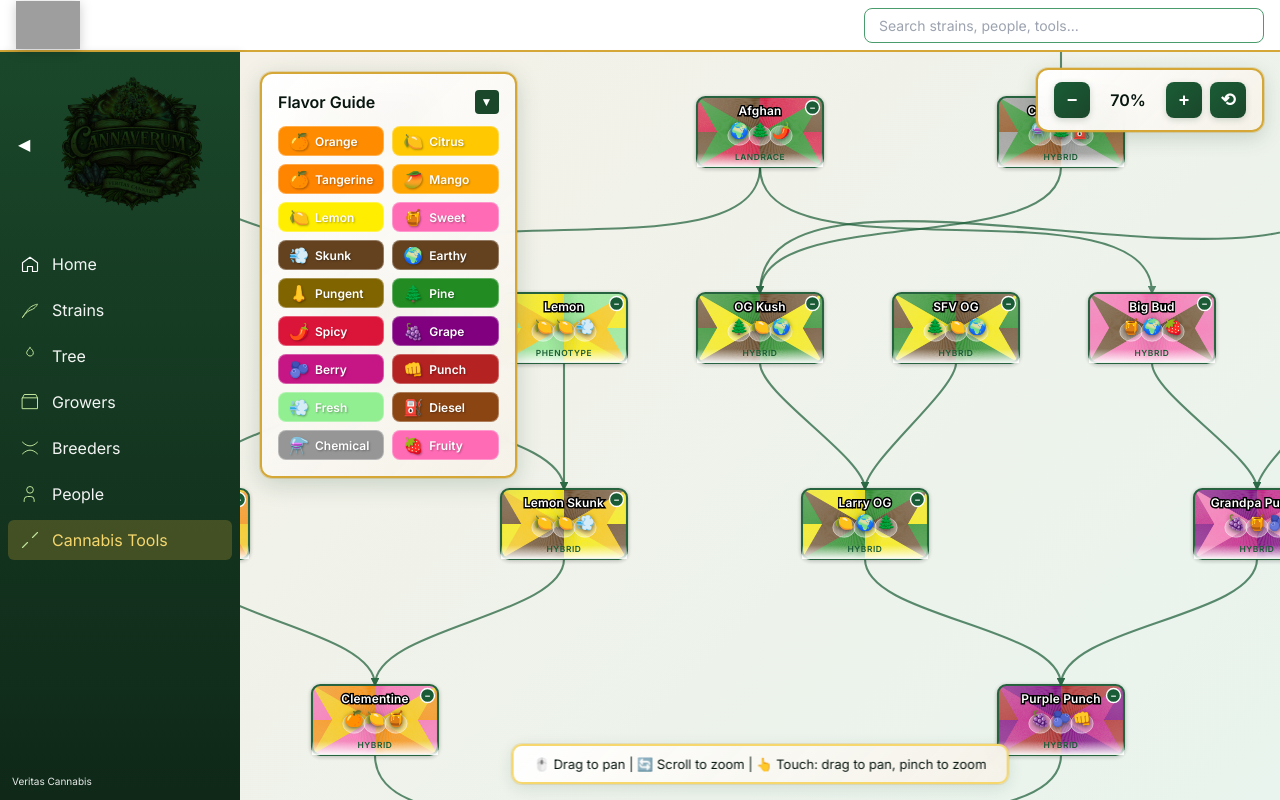
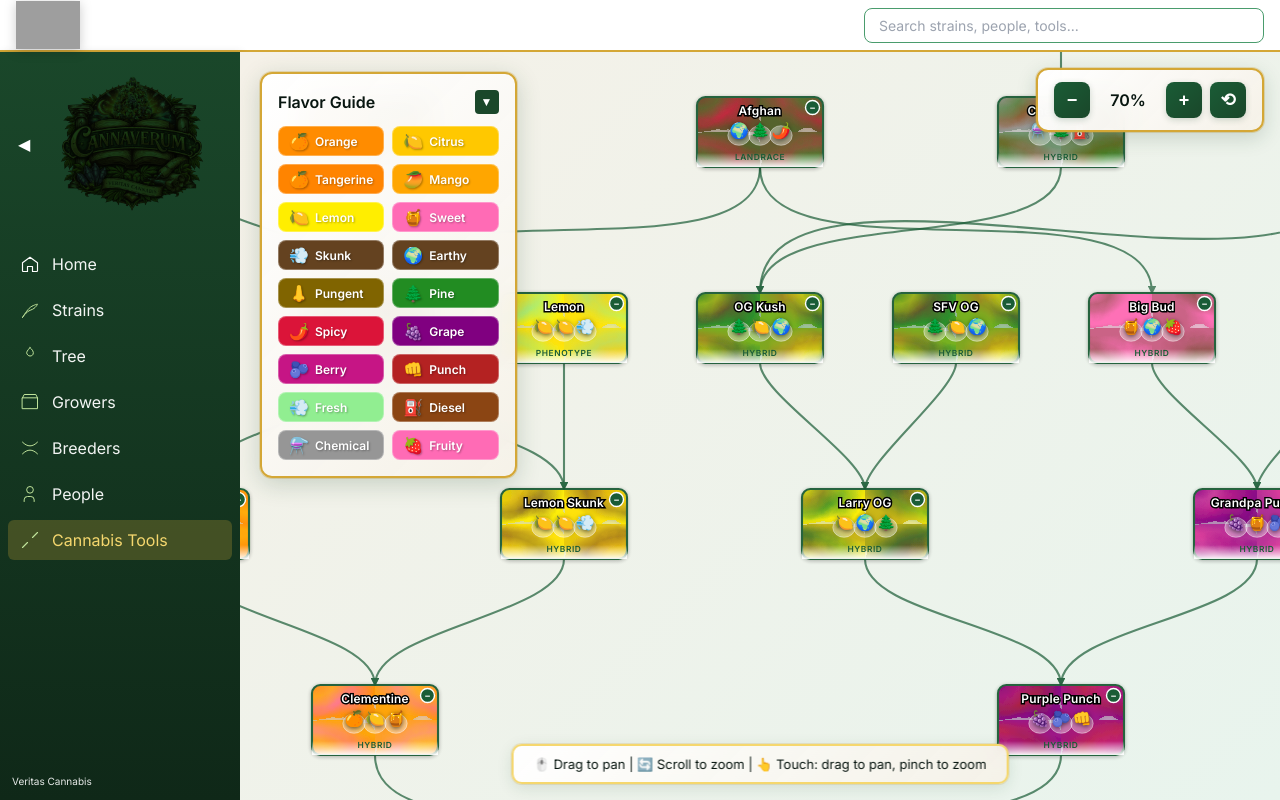
Before and after one commit to mylesgarveyjournal/test_repo, a React (Create React App) app: page /tools/flavor-tree in a window 1280 px wide. Built offline with nearby package versions, Linux system fonts and the light colour scheme; grey boxes are pictures that could not be loaded; the HTML template or start-up script is replaced by a standard one.

Commit message:
Replace geometric wedges with smooth organic 1960s-style flowing swirls, contained within box

```diff
--- a/src/components/FlavorTree.js
+++ b/src/components/FlavorTree.js
@@ -488,73 +488,66 @@ const FlavorTree = ({ strainData }) => {
       >
         {/* Definitions - must be outside transform */}
         <defs>
-          {/* Create TRUE rotating conic swirl - same pattern for all boxes */}
+          {/* Create TRUE 1960s-style smooth flowing swirls */}
           {visibleData.nodes.map(node => {
             const pattern = createPsychedelicPattern(node.id, node.flavors.slice(0, 3));
             if (!pattern) return null;
 
-            // Create PROPER conic gradient using angular mathematics
-            // Generate smooth rotating wedges that create a spiral effect
-            const segments = 360; // One per degree for ultra-smooth
-            const rotations = 4; // Number of complete color cycles (>360 deg)
-
+            // Create organic flowing swirl using layered gradients with turbulence
             return (
               <React.Fragment key={pattern.id}>
+                {/* Base swirling gradient layers */}
+                <radialGradient id={`${pattern.id}-layer1`} cx="50%" cy="50%">
+                  <stop offset="0%" stopColor={pattern.colors[0]} />
+                  <stop offset="33%" stopColor={pattern.colors[1]} />
+                  <stop offset="66%" stopColor={pattern.colors[2]} />
+                  <stop offset="100%" stopColor={pattern.colors[0]} />
+                </radialGradient>
+
+                <radialGradient id={`${pattern.id}-layer2`} cx="30%" cy="30%">
+                  <stop offset="0%" stopColor={pattern.colors[1]} />
+                  <stop offset="50%" stopColor={pattern.colors[2]} />
+                  <stop offset="100%" stopColor={pattern.colors[0]} />
+                </radialGradient>
+
+                <radialGradient id={`${pattern.id}-layer3`} cx="70%" cy="70%">
+                  <stop offset="0%" stopColor={pattern.colors[2]} />
+                  <stop offset="50%" stopColor={pattern.colors[0]} />
+                  <stop offset="100%" stopColor={pattern.colors[1]} />
+                </radialGradient>
+
+                {/* Organic swirl distortion - PROPER settings for smooth flow */}
+                <filter id={`${pattern.id}-swirl`}>
+                  <feTurbulence
+                    type="fractalNoise"
+                    baseFrequency="0.02"
+                    numOctaves="4"
+                    result="noise"
+                    seed="123"
+                  />
+                  <feDisplacementMap
+                    in="SourceGraphic"
+                    in2="noise"
+                    scale="40"
+                    xChannelSelector="R"
+                    yChannelSelector="G"
+                  />
+                </filter>
+
                 <pattern
                   id={pattern.id}
                   x="0" y="0"
                   width="180" height="100"
                   patternUnits="userSpaceOnUse"
+                  viewBox="0 0 180 100"
                 >
-                  <defs>
-                    {/* Create smooth color stops for blending */}
-                    <radialGradient id={`${pattern.id}-smoothing`} cx="50%" cy="50%">
-                      <stop offset="0%" stopColor="transparent" />
-                      <stop offset="70%" stopColor="transparent" />
-                      <stop offset="100%" stopColor="black" stopOpacity="0.1" />
-                    </radialGradient>
-                  </defs>
+                  {/* Layer multiple offset gradients for organic swirl */}
+                  <rect width="180" height="100" fill={`url(#${pattern.id}-layer1)`} filter={`url(#${pattern.id}-swirl)`} />
+                  <rect width="180" height="100" fill={`url(#${pattern.id}-layer2)`} opacity="0.5" filter={`url(#${pattern.id}-swirl)`} />
+                  <rect width="180" height="100" fill={`url(#${pattern.id}-layer3)`} opacity="0.5" filter={`url(#${pattern.id}-swirl)`} />
 
-                  <g transform="translate(90, 50)">
-                    {/* Create ultra-smooth conic gradient using thin wedges */}
-                    {Array.from({ length: segments }).map((_, i) => {
-                      const angle = (i / segments) * 360;
-                      const nextAngle = ((i + 1) / segments) * 360;
-
-                      // Calculate which color based on angle with multiple rotations
-                      const normalizedAngle = (angle * rotations) % 360;
-                      const colorPhase = normalizedAngle / 360;
-
-                      // Smooth interpolation between colors
-                      let color;
-                      if (colorPhase < 0.333) {
-                        color = pattern.colors[0];
-                      } else if (colorPhase < 0.666) {
-                        color = pattern.colors[1];
-                      } else {
-                        color = pattern.colors[2];
-                      }
-
-                      // Calculate wedge points
-                      const radius = 100;
-                      const x1 = Math.cos(angle * Math.PI / 180) * radius;
-                      const y1 = Math.sin(angle * Math.PI / 180) * radius;
-                      const x2 = Math.cos(nextAngle * Math.PI / 180) * radius;
-                      const y2 = Math.sin(nextAngle * Math.PI / 180) * radius;
-
-                      return (
-                        <path
-                          key={i}
-                          d={`M 0,0 L ${x1},${y1} L ${x2},${y2} Z`}
-                          fill={color}
-                          opacity="0.95"
-                        />
-                      );
-                    })}
-
-                    {/* Add subtle glow overlay for depth */}
-                    <circle cx="0" cy="0" r="100" fill={`url(#${pattern.id}-smoothing)`} />
-                  </g>
+                  {/* Smooth color blending overlay */}
+                  <rect width="180" height="100" fill={`url(#${pattern.id}-layer1)`} opacity="0.3" />
                 </pattern>
               </React.Fragment>
             );
```
Also changed, not shown: 7 other files (tests, documents, lock files or other folders).
